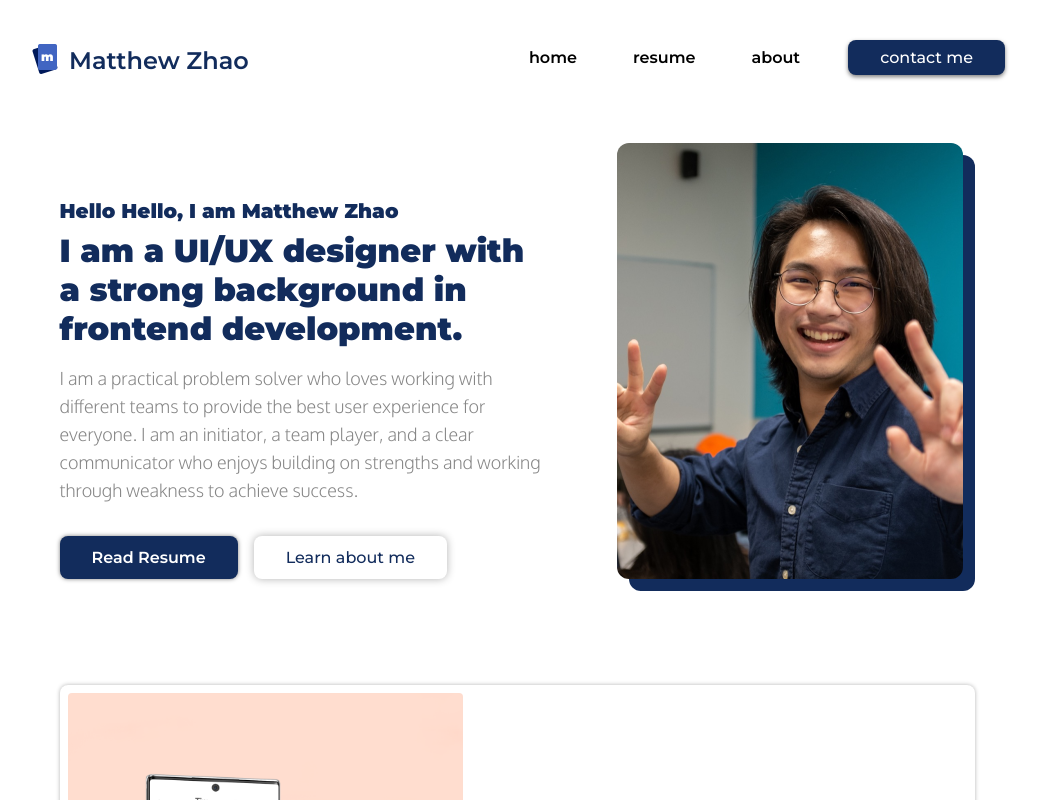
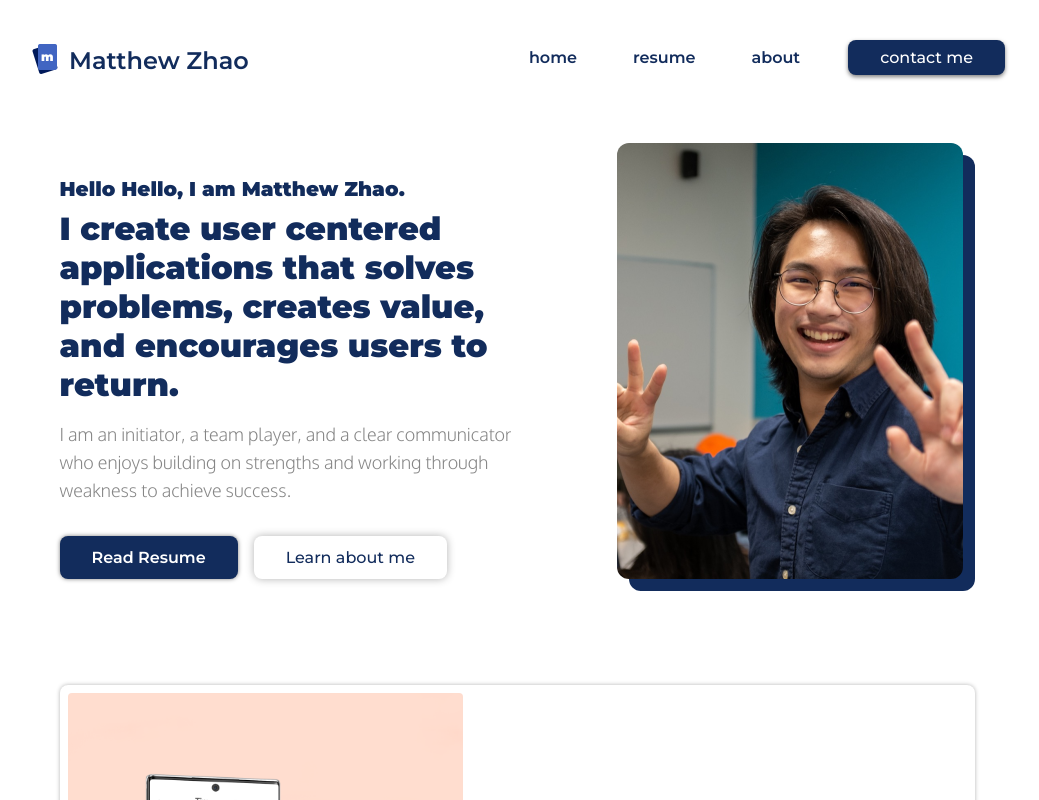
Before and after one commit to ItsMe-Matt/portfolio2, a Next.js app: page / in a window 1280 px wide. Shown: the top 800 px of the page, without its empty margins (123-1162 px from the left). Built offline with nearby package versions, Linux system fonts and the light colour scheme.

Commit message:
color header changes, tagline updated

```diff
--- a/comps/Header/index.js
+++ b/comps/Header/index.js
@@ -231,6 +231,7 @@ margin-right: 8px;
 cursor: pointer;
 display: flex;
 align-items: flex-end;
+color: #122C5C;
 &:hover {
     box-shadow: 0px 4px 4px rgba(0, 0, 0, 0.5);
     transition: 1s;
@@ -259,6 +260,7 @@ margin-right: 24px;
 cursor: pointer;
 display: flex;
 align-items: flex-end;
+color: #122C5C;
 &:hover {
     box-shadow: 0px 4px 4px rgba(0, 0, 0, 0.5);
     transition: 1s;
--- a/pages/index.js
+++ b/pages/index.js
@@ -58,15 +58,15 @@ export default function Home() {
       <HeroCont>
         <HeroTxtCont>
           <HeroTxtH1>
-            Hello Hello, I am Matthew Zhao
+            Hello Hello, I am Matthew Zhao.
           </HeroTxtH1>
 
           <HeroTxtH2>
-          I am a UI/UX designer with a strong background in frontend development.
+          I create user centered applications that solves problems, creates value, and encourages users to return.
           </HeroTxtH2>
 
           <HeroTxtP>
-          I am a practical problem solver who loves working with different teams to provide the best user experience for everyone. I am an initiator, a team player, and a clear communicator who enjoys building on strengths and working through weakness to achieve success.
+          I am an initiator, a team player, and a clear communicator who enjoys building on strengths and working through weakness to achieve success.
           </HeroTxtP>
 
           <HeroBtnRow>
```
